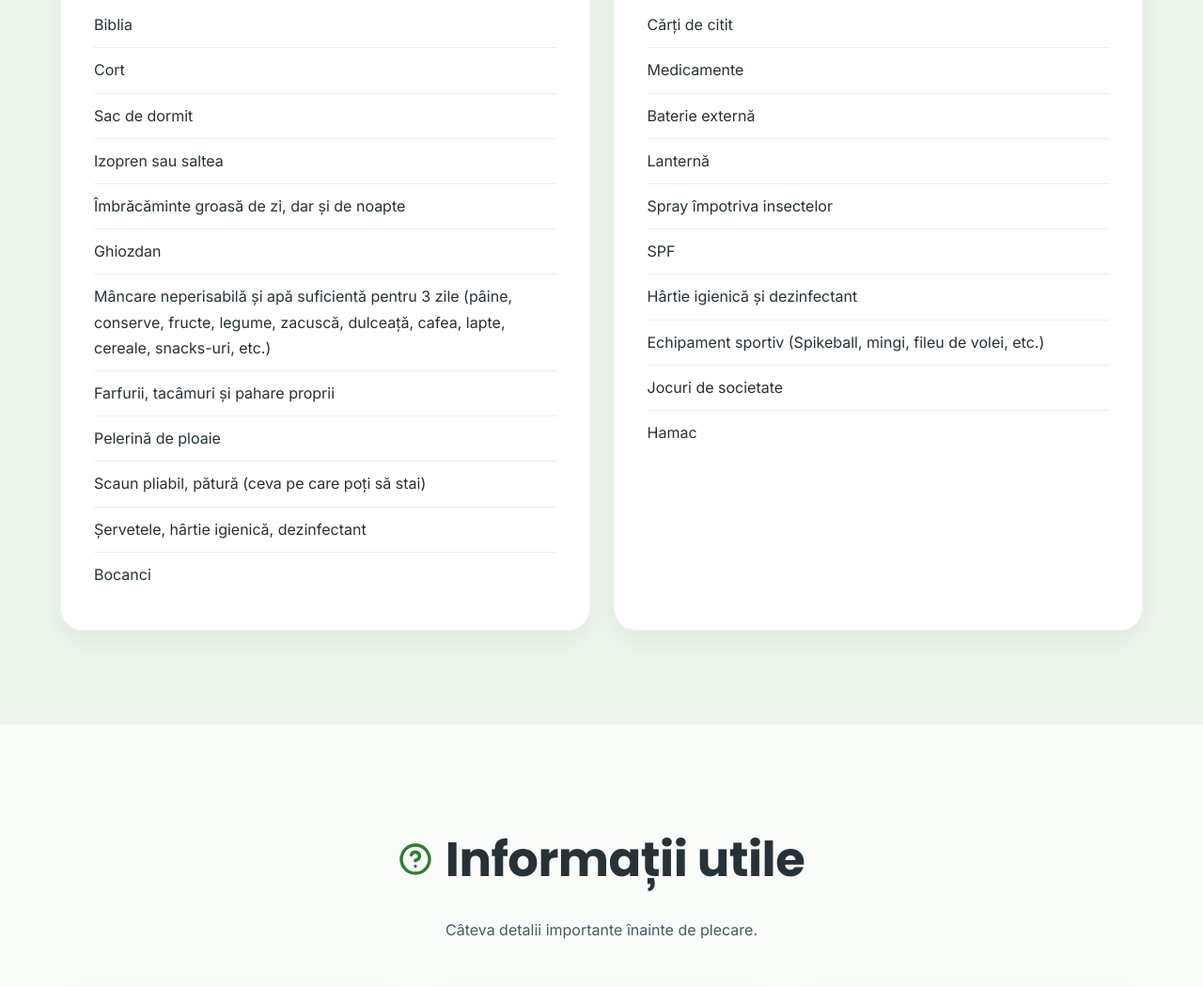
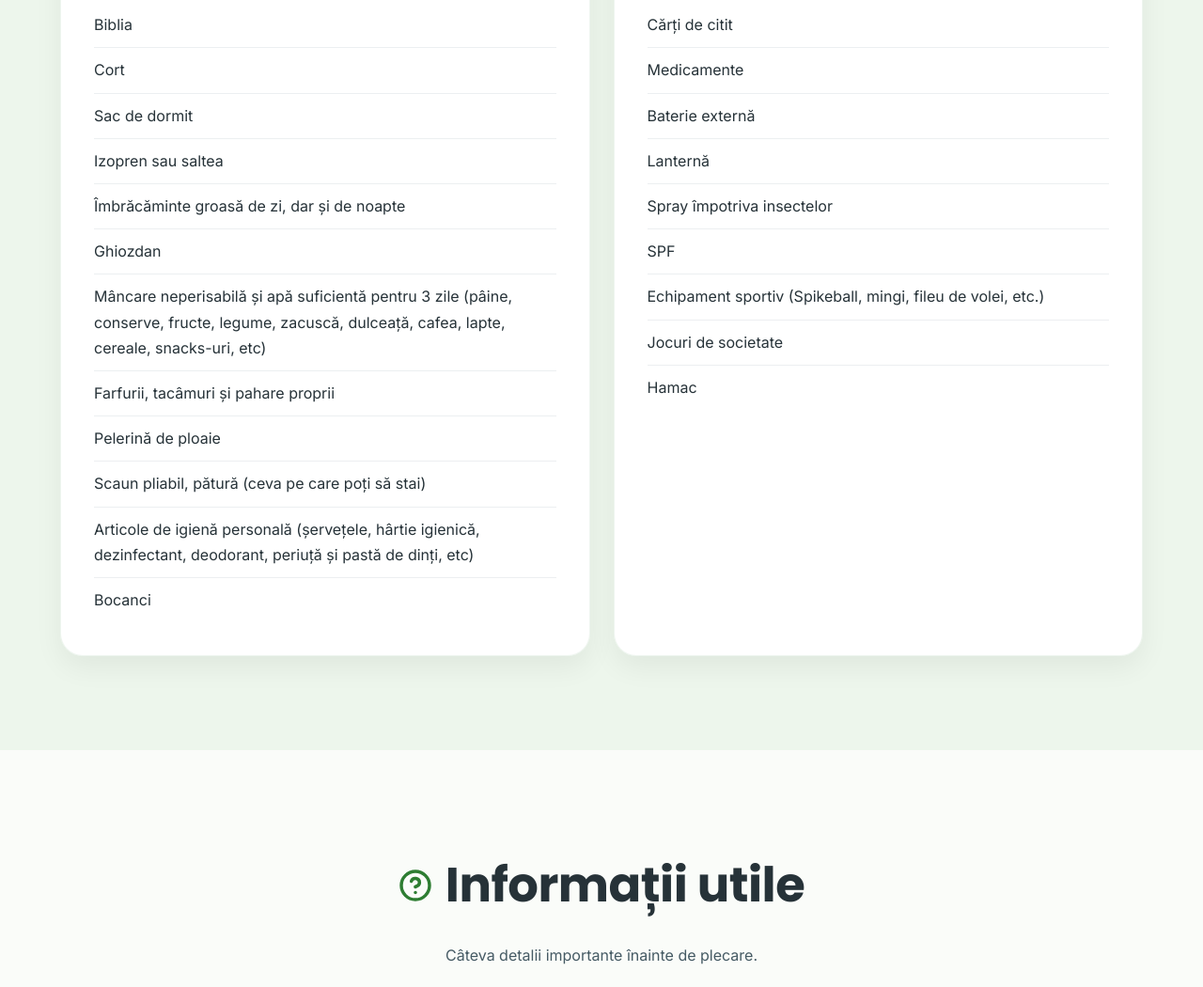
Before and after one commit to IosifBonda/weekend-cu-cortul, a plain HTML site: page index.html in a window 1280 px wide. Shown: the part 5187-6237 px from the top of the page at 94% size. Drawn offline with nearby package versions, Linux system fonts and the light colour scheme; no server answers.

Commit message:
Few minor changes

```diff
--- a/index.html
+++ b/index.html
@@ -580,11 +580,11 @@
                     <li>Izopren sau saltea</li>
                     <li>Îmbrăcăminte groasă de zi, dar și de noapte</li>
                     <li>Ghiozdan</li>
-                    <li>Mâncare neperisabilă și apă suficientă pentru 3 zile (pâine, conserve, fructe, legume, zacuscă, dulceață, cafea, lapte, cereale, snacks-uri, etc.)</li>
+                    <li>Mâncare neperisabilă și apă suficientă pentru 3 zile (pâine, conserve, fructe, legume, zacuscă, dulceață, cafea, lapte, cereale, snacks-uri, etc)</li>
                     <li>Farfurii, tacâmuri și pahare proprii</li>
                     <li>Pelerină de ploaie</li>
                     <li>Scaun pliabil, pătură (ceva pe care poți să stai)</li>
-                    <li>Șervetele, hârtie igienică, dezinfectant</li>
+                    <li>Articole de igienă personală (șervețele, hârtie igienică, dezinfectant, deodorant, periuță și pastă de dinți, etc)</li>
                     <li>Bocanci</li>
                 </ul>
 
@@ -604,7 +604,6 @@
                     <li>Lanternă</li>
                     <li>Spray împotriva insectelor</li>
                     <li>SPF</li>
-                    <li>Hârtie igienică și dezinfectant</li>
                     <li>Echipament sportiv (Spikeball, mingi, fileu de volei, etc.)</li>
                     <li>Jocuri de societate</li>
                     <li>Hamac</li>
```
